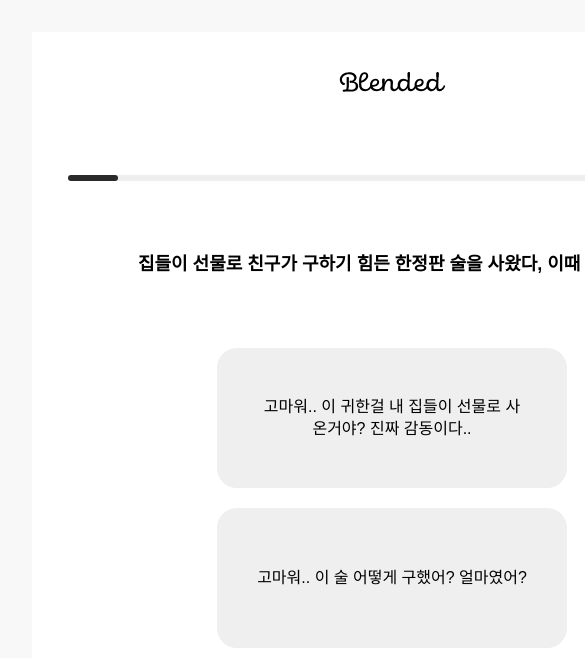
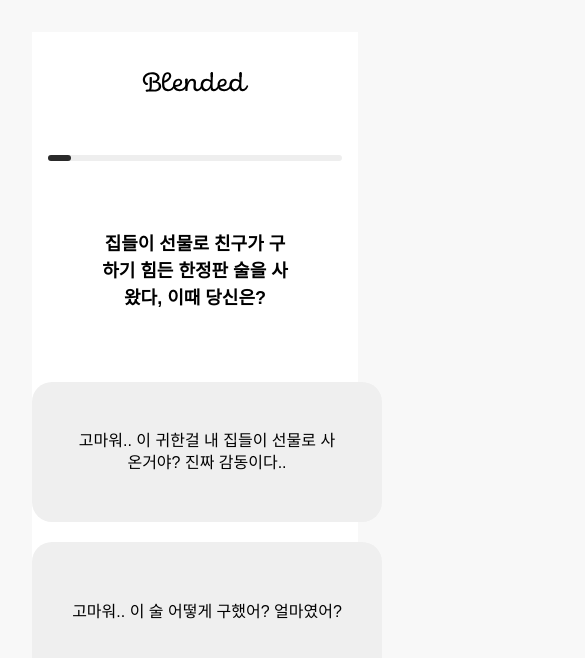
Before and after one commit to GDSC-Daejin/project-blended-frontend, a React (Vite) app: page /question in a window 390 px wide. Shown: the top 658 px of the page, 585 px wide, since content can reach past the window. Built offline with nearby package versions, Linux system fonts and the light colour scheme; a web font is replaced by a local one.

Commit message:
🔨 반응형 수정

```diff
--- a/src/pages/MainPage/style.js
+++ b/src/pages/MainPage/style.js
@@ -18,6 +18,7 @@
   padding-block: 20px;
   @media all and (max-width: 720px) {
     height: 100vh;
+    width: 100%;
   }
 `;
 
@@ -28,7 +29,7 @@
 export const HeaderLogo = styled.img`
   width: 107px;
   height: 20px;
-  margin: 20px 0 80px 0;
+  margin: 20px 0 60px 0;
   cursor: pointer;
   @media all and (min-width: 720px) {
     margin: 20px 0 111px 0;
--- a/src/pages/QuestionPage/index.jsx
+++ b/src/pages/QuestionPage/index.jsx
@@ -100,8 +100,6 @@
               </Content>
             </>
         }
-        {/*<AdBox>*/}
-        {/*</AdBox>*/}
       </Wrapper>
     </Container>
   );
```
